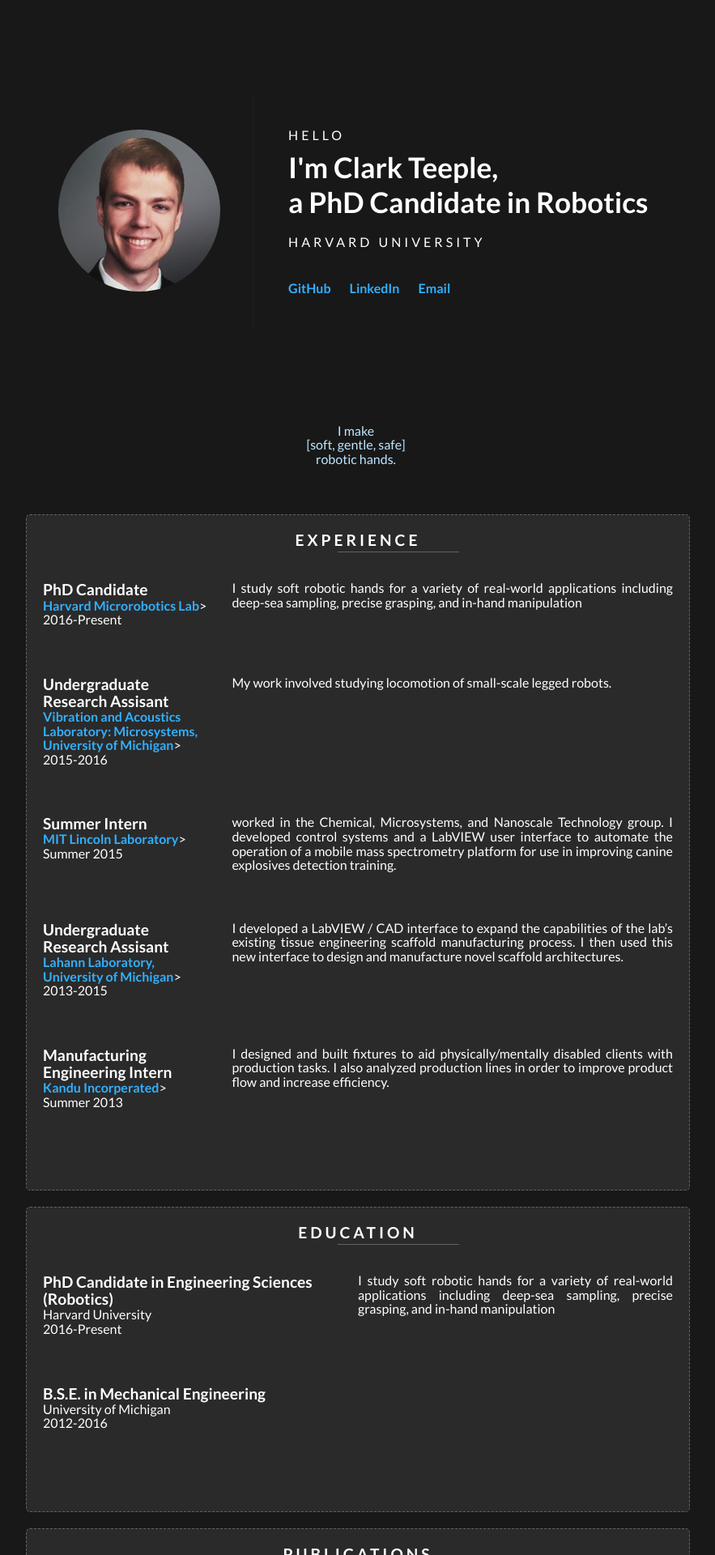
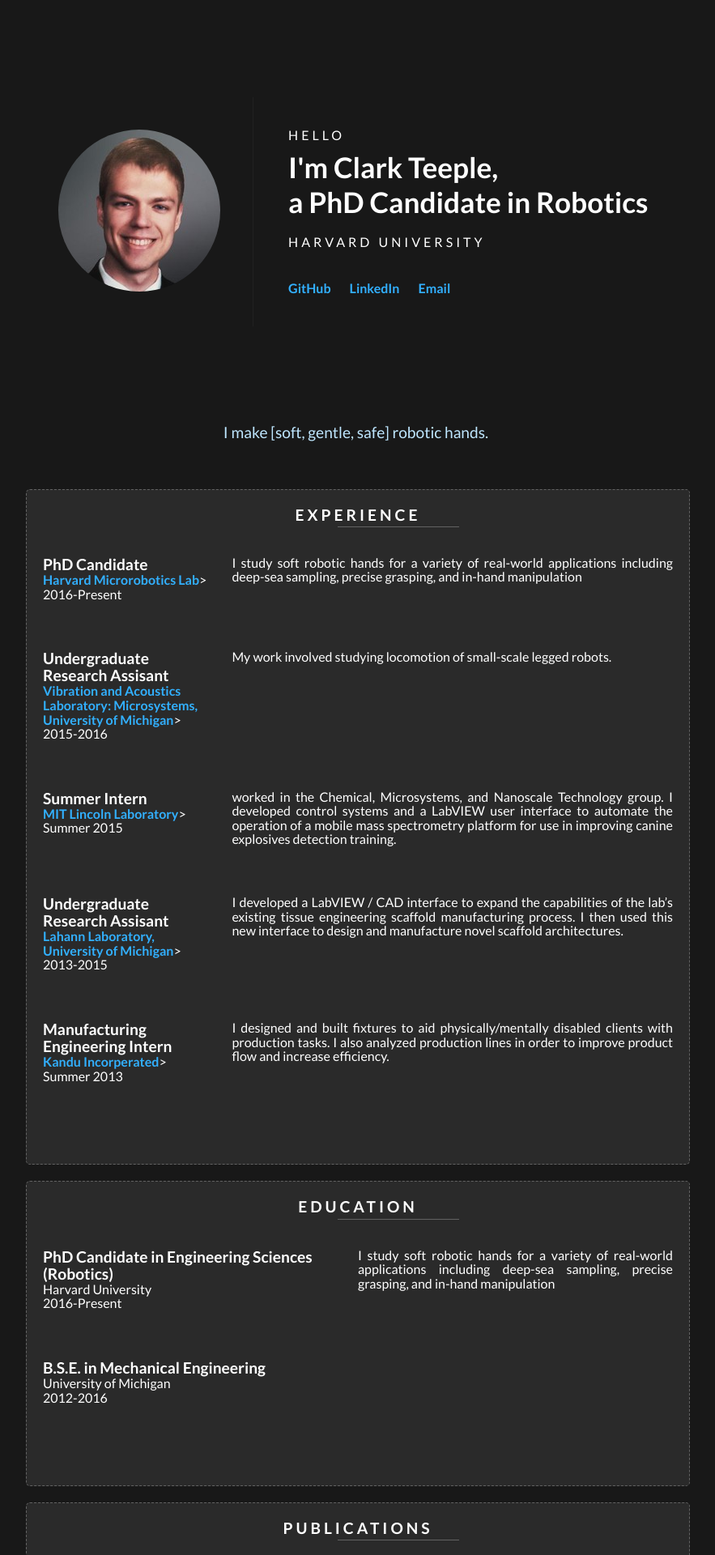
Before and after one commit to cbteeple/cbteeple.github.io, a Jekyll site: the page built from index.html, in a window 1280 px wide. Shown: the top 1920 px of the page at 81% size, without its empty margins (198-1081 px from the left). Built offline with Jekyll 4.4.1, drawn with Linux system fonts in a browser that asks for light colours.

Commit message:
reorganized mission

```diff
--- a/_data/bio.yml
+++ b/_data/bio.yml
@@ -1,3 +1 @@
-mission_pre: 'I make'
-mission_emph: '[soft, gentle, safe]'
-mission_post: 'robotic hands.'
+mission: 'I make <em>[soft, gentle, safe]</em> robotic hands.'
--- a/_includes/resume.html
+++ b/_includes/resume.html
@@ -1,6 +1,6 @@
 <dl class="mission">
     <dt>
-        {{site.data.bio.mission_pre}} <div class="mission-emph">{{site.data.bio.mission_emph}}</div> {{site.data.bio.mission_post}}
+        {{site.data.bio.mission}}
     <dt/>
 </dl>
 
--- a/_sass/_resume.scss
+++ b/_sass/_resume.scss
@@ -20,11 +20,11 @@ dd {
 
 .mission{
     color: $bright-blue;
+    font-size: 1.2rem;
 }
 
-.mission .emph{
+.mission .em{
     color: $link-color;
-    display: inline;
 }
 
 
```
